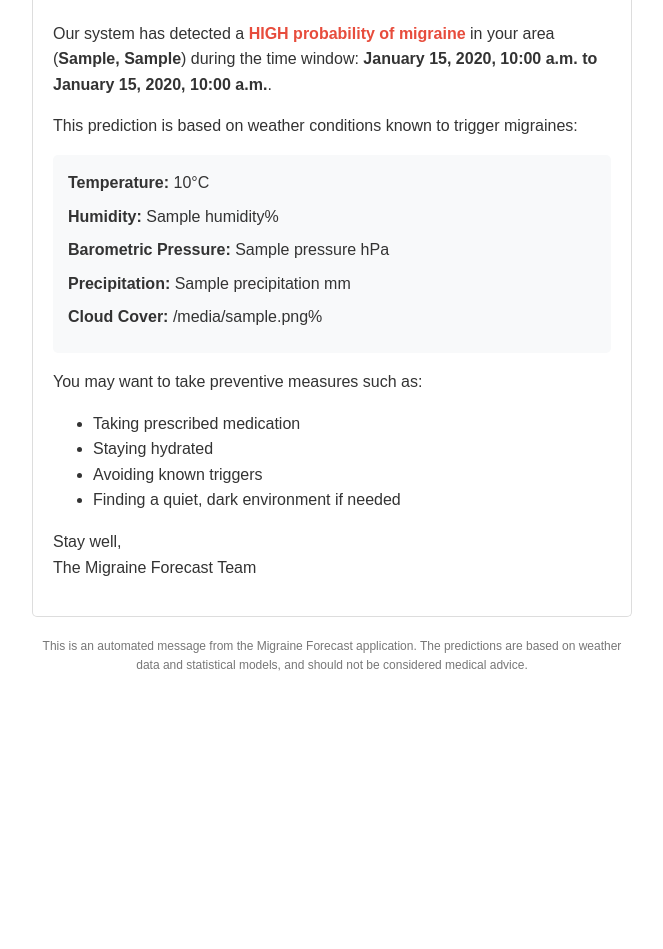
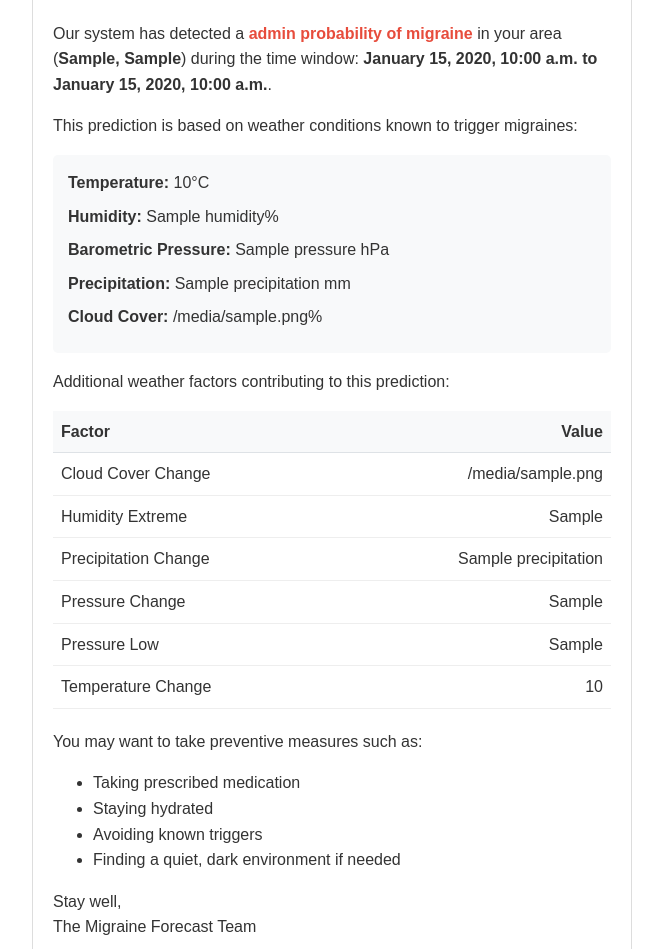
Before and after one commit to alexandrosm77/migraine_forecast, a Django app: template forecast/templates/forecast/email/migraine_alert.html in a window 1280 px wide. Shown: the part 201-1150 px from the top of the page, without its empty margins (308-971 px from the left). Before the commit the page ends 872 px from the top, so only its background shows below. Run offline with Django 5.2, Linux system fonts and the light colour scheme; tables that the repository leaves empty hold one stand-in row (values such as "Sample post"); the template is opened without the code that fills it: values that come from a table or form of the project are taken from there, most other values are stand-ins (such as "Sample title", 1, 10 or a date in 2020).

Commit message:
Add weather factors and refine prediction notifications
Introduced weather factors to predictions using a new JSONField in the database and updated related templates to display them. Enhanced the notification service to include medium probability alerts and adjusted email content accordingly. Refactored Dockerfile for Python path and improved email configuration with environment variables.

```diff
--- a/forecast/models.py
+++ b/forecast/models.py
@@ -1,5 +1,7 @@
 from django.db import models
 from django.contrib.auth.models import User
+from django.db.models import JSONField
+
 
 class Location(models.Model):
     user = models.ForeignKey(User, on_delete=models.CASCADE, related_name='locations')
@@ -56,6 +58,7 @@ class MigrainePrediction(models.Model):
     target_time_start = models.DateTimeField()  # Start of prediction window (3-6 hours)
     target_time_end = models.DateTimeField()    # End of prediction window
     probability = models.CharField(max_length=10, choices=PROBABILITY_CHOICES)
+    weather_factors = JSONField(default=dict, null=True, blank=True)
     notification_sent = models.BooleanField(default=False)
 
     def __str__(self):
--- a/forecast/templates/forecast/email/migraine_alert.html
+++ b/forecast/templates/forecast/email/migraine_alert.html
@@ -56,7 +56,7 @@
     <div class="content">
         <p>Hello {{ user.first_name|default:user.username }},</p>
 
-        <p>Our system has detected a <span class="alert-level">HIGH probability of migraine</span> in your area
+        <p>Our system has detected a <span class="alert-level">{{ probability_level }} probability of migraine</span> in your area
         (<strong>{{ location.city }}, {{ location.country }}</strong>) during the time window:
         <span class="time-window">{{ start_time|date:"F j, Y, g:i a" }} to {{ end_time|date:"F j, Y, g:i a" }}</span>.</p>
 
@@ -69,6 +69,54 @@
             <div class="weather-item"><strong>Precipitation:</strong> {{ precipitation }} mm</div>
             <div class="weather-item"><strong>Cloud Cover:</strong> {{ cloud_cover }}%</div>
         </div>
+
+        {% if weather_factors %}
+        <p>Additional weather factors contributing to this prediction:</p>
+        <div class="weather-factors">
+            <table style="width: 100%; border-collapse: collapse; margin-bottom: 20px;">
+                <tr style="background-color: #f8f9fa;">
+                    <th style="padding: 8px; text-align: left; border-bottom: 1px solid #dee2e6;">Factor</th>
+                    <th style="padding: 8px; text-align: right; border-bottom: 1px solid #dee2e6;">Value</th>
+                </tr>
+                {% if weather_factors.cloud_cover is not None %}
+                <tr>
+                    <td style="padding: 8px; border-bottom: 1px solid #eee;">Cloud Cover Change</td>
+                    <td style="padding: 8px; text-align: right; border-bottom: 1px solid #eee;">{{ weather_factors.cloud_cover }}</td>
+                </tr>
+                {% endif %}
+                {% if weather_factors.humidity_extreme is not None %}
+                <tr>
+                    <td style="padding: 8px; border-bottom: 1px solid #eee;">Humidity Extreme</td>
+                    <td style="padding: 8px; text-align: right; border-bottom: 1px solid #eee;">{{ weather_factors.humidity_extreme }}</td>
+                </tr>
+                {% endif %}
+                {% if weather_factors.precipitation is not None %}
+                <tr>
+                    <td style="padding: 8px; border-bottom: 1px solid #eee;">Precipitation Change</td>
+                    <td style="padding: 8px; text-align: right; border-bottom: 1px solid #eee;">{{ weather_factors.precipitation }}</td>
+                </tr>
+                {% endif %}
+                {% if weather_factors.pressure_change is not None %}
+                <tr>
+                    <td style="padding: 8px; border-bottom: 1px solid #eee;">Pressure Change</td>
+                    <td style="padding: 8px; text-align: right; border-bottom: 1px solid #eee;">{{ weather_factors.pressure_change }}</td>
+                </tr>
+                {% endif %}
+                {% if weather_factors.pressure_low is not None %}
+                <tr>
+                    <td style="padding: 8px; border-bottom: 1px solid #eee;">Pressure Low</td>
+                    <td style="padding: 8px; text-align: right; border-bottom: 1px solid #eee;">{{ weather_factors.pressure_low }}</td>
+                </tr>
+                {% endif %}
+                {% if weather_factors.temperature_change is not None %}
+                <tr>
+                    <td style="padding: 8px; border-bottom: 1px solid #eee;">Temperature Change</td>
+                    <td style="padding: 8px; text-align: right; border-bottom: 1px solid #eee;">{{ weather_factors.temperature_change }}</td>
+                </tr>
+                {% endif %}
+            </table>
+        </div>
+        {% endif %}
 
         <p>You may want to take preventive measures such as:</p>
         <ul>
```
Also changed, not shown: forecast/notification_service.py (+12 -7 lines), forecast/prediction_service.py (+13 -9 lines), forecast/templates/forecast/prediction_detail.html (+52 -0 lines), migraine_project/email_settings.py (+9 -8 lines), README.md, forecast/migrations/0002_migraineprediction_weather_factors.py (added), 1 other file.
